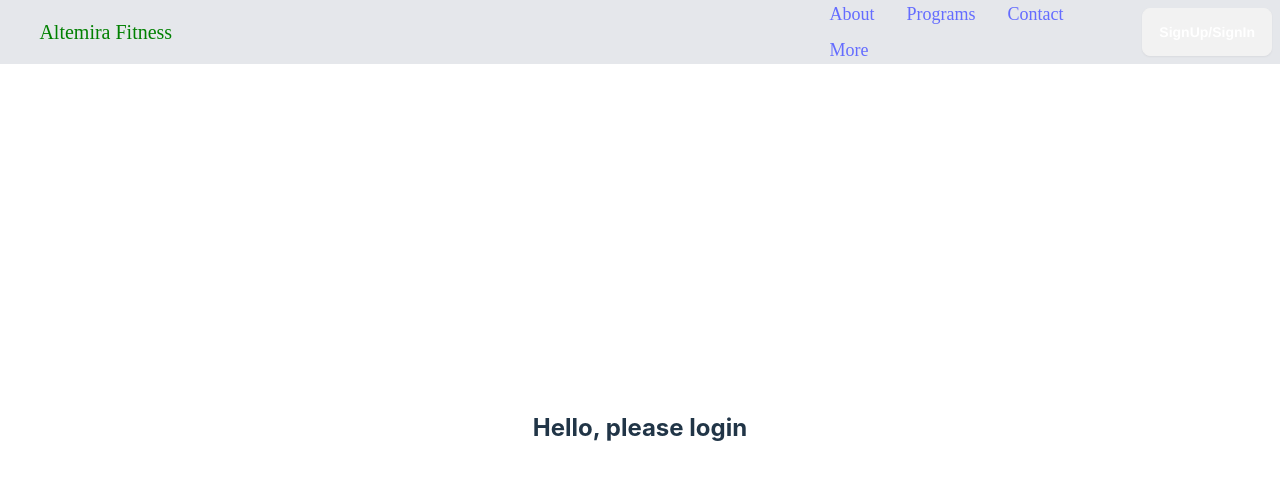
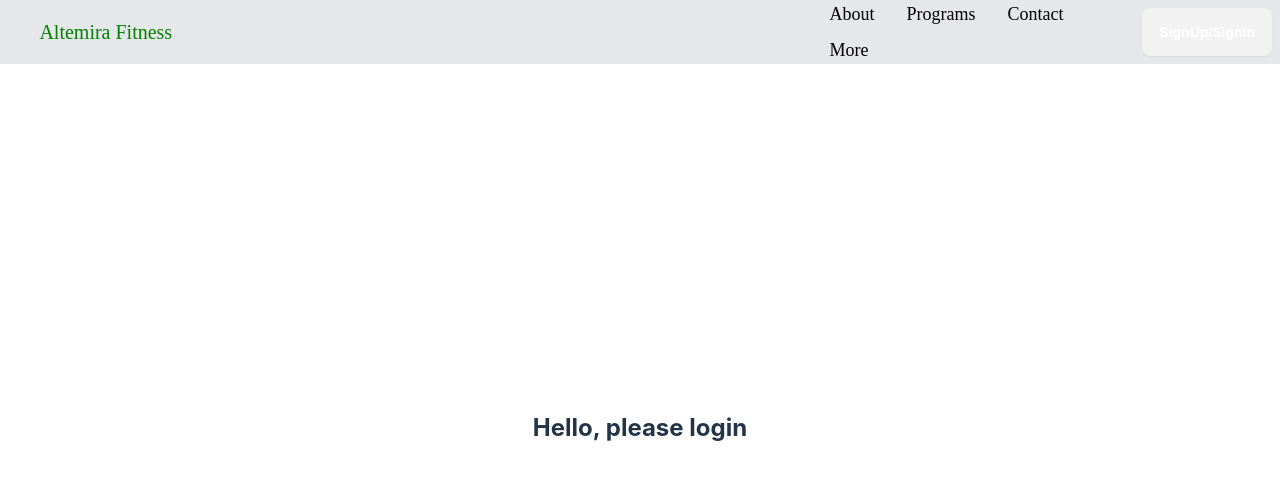
Before and after one commit to Abhijeet1520/fitness-site, a React (Vite) app: page / in a window 1280 px wide. Shown: the top 480 px of the page. Built offline with nearby package versions, Linux system fonts and the light colour scheme; no server answers.

Commit message:
changed color

```diff
--- a/src/components/navbar/navbar.css
+++ b/src/components/navbar/navbar.css
@@ -27,3 +27,11 @@ li{
 #menuu{
     background: #000;
 }
+
+.nav-el{
+    color: black;
+}
+
+.nav-el:hover{
+    color: green;
+}
--- a/src/components/navbar/navbar.tsx
+++ b/src/components/navbar/navbar.tsx
@@ -48,10 +48,10 @@ const Header: React.FC = () => {
             <div className="navbar-end hidden lg:flex">
 
                 <ul className="menu menu-horizontal px-1">
-                    <li><a>About</a></li>
-                    <li><a>Programs</a></li>
-                    <li><a>Contact</a></li>
-                    <li><a>More</a></li>
+                    <li><a className="nav-el">About</a></li>
+                    <li><a className="nav-el">Programs</a></li>
+                    <li><a className="nav-el">Contact</a></li>
+                    <li><a className="nav-el">More</a></li>
                 </ul>
                 </div>
                 <span className="login-btn">
```
